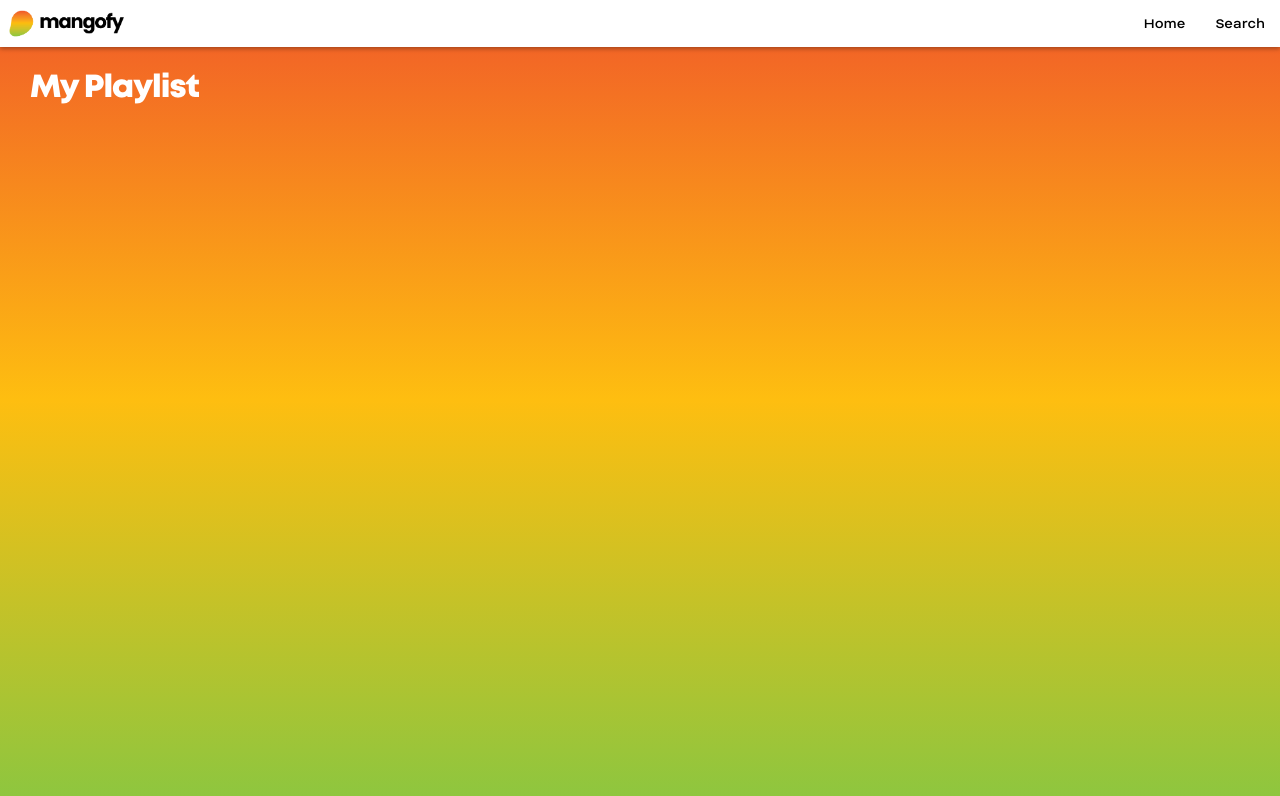
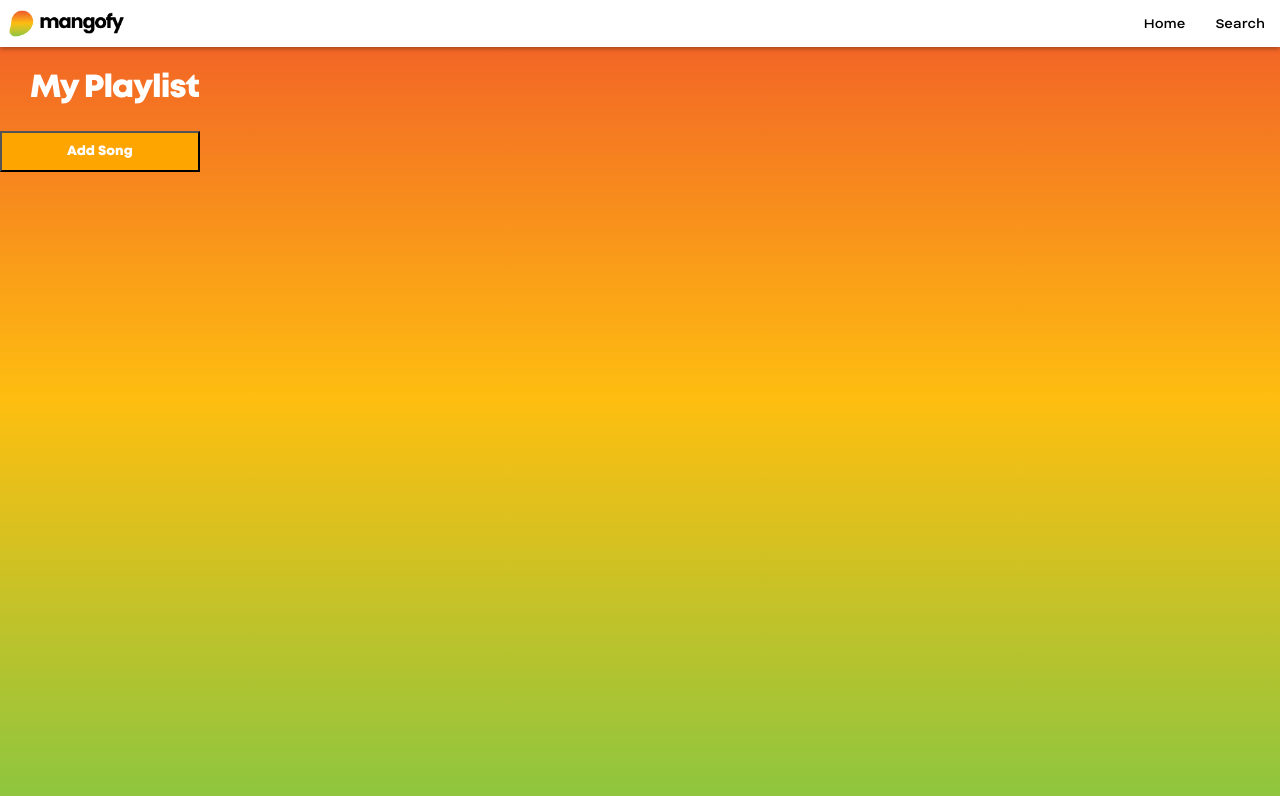
Before and after one commit to jreysp/mangofy, a React (Create React App) app: page /myplaylist in a window 1280 px wide. Shown: the top 796 px of the page. Built offline with nearby package versions, Linux system fonts and the light colour scheme; no server answers; the database is empty; sample sign-in values are in the browser's storage.

Commit message:
add song is now on my playlist page

```diff
--- a/src/routes/AddSong.js
+++ b/src/routes/AddSong.js
@@ -29,7 +29,7 @@ function AddSong() {
         const playlist = new Playlist();
         await playlist.addSongToPlaylist2(currentUser.uid, song, 'Playlist');
 
-        navigate("/")
+        navigate("/myplaylist")
     }
 
     return (
--- a/src/routes/Home.js
+++ b/src/routes/Home.js
@@ -4,8 +4,10 @@ import { useState } from 'react'
 import { useNavigate } from 'react-router-dom';
 import { useAuth } from '../contexts/AuthContext.js'
 import cover from '../mangofy_playlist-01.png';
+import daily_cover from '../mangofy-daily.png';
 import 'firebase/compat/firestore';
 import app from '../firebase';
+import Daily from './Daily.js';
 
 function Home() {
     const [error, setError] = useState("")
@@ -104,22 +106,7 @@ function Home() {
 
             </div>
 
-            <div>
-                <button
-                    onClick={() => navigate("/addsong")}
-                    style={{
-                        paddingLeft: "65px",
-                        paddingRight: "65px",
-                        paddingTop: "10px",
-                        paddingBottom: "10px",
-                        fontFamily: "Mont Heavy",
-                        color: "white",
-                        backgroundColor: "orange",
-                        marginBottom: "10px",
-                    }} >
-                    Add Song
-                </button>
-            </div>
+
 
             <div>
                 <div>
@@ -131,7 +118,7 @@ function Home() {
                     </div>
 
             <img
-                src={cover}
+                src={daily_cover}
                 className="playlist-cover"
                 onClick={() => handlePlaylist("daily")}/>
             </div>
--- a/src/routes/MyPlaylist.js
+++ b/src/routes/MyPlaylist.js
@@ -3,10 +3,12 @@ import { useAuth } from '../contexts/AuthContext.js'
 import { useState, useEffect } from 'react'
 import app from '../firebase.js';
 import RemoveButton from '../components/RemoveButton.js'
+import { useNavigate } from 'react-router-dom';
 
 function MyPlaylist(){
     const [songs, setSongs] = useState([]);
-    const {currentUser} = useAuth();
+    const { currentUser } = useAuth();
+    const navigate = useNavigate();
 
     useEffect(() => {
       app.firestore().collection('users').doc(currentUser.uid).collection('Playlist').
@@ -23,7 +25,23 @@ function MyPlaylist(){
     return(
         <div className="myplaylist">
         <h1>My Playlist</h1>
-        <DisplaySongs input = {songs}/>
+            <DisplaySongs input={songs} />
+            <div>
+                <button
+                    onClick={() => navigate("/addsong")}
+                    style={{
+                        paddingLeft: "65px",
+                        paddingRight: "65px",
+                        paddingTop: "10px",
+                        paddingBottom: "10px",
+                        fontFamily: "Mont Heavy",
+                        color: "white",
+                        backgroundColor: "orange",
+                        marginBottom: "10px",
+                    }} >
+                    Add Song
+                </button>
+            </div>
         </div>
     )
 }
```
